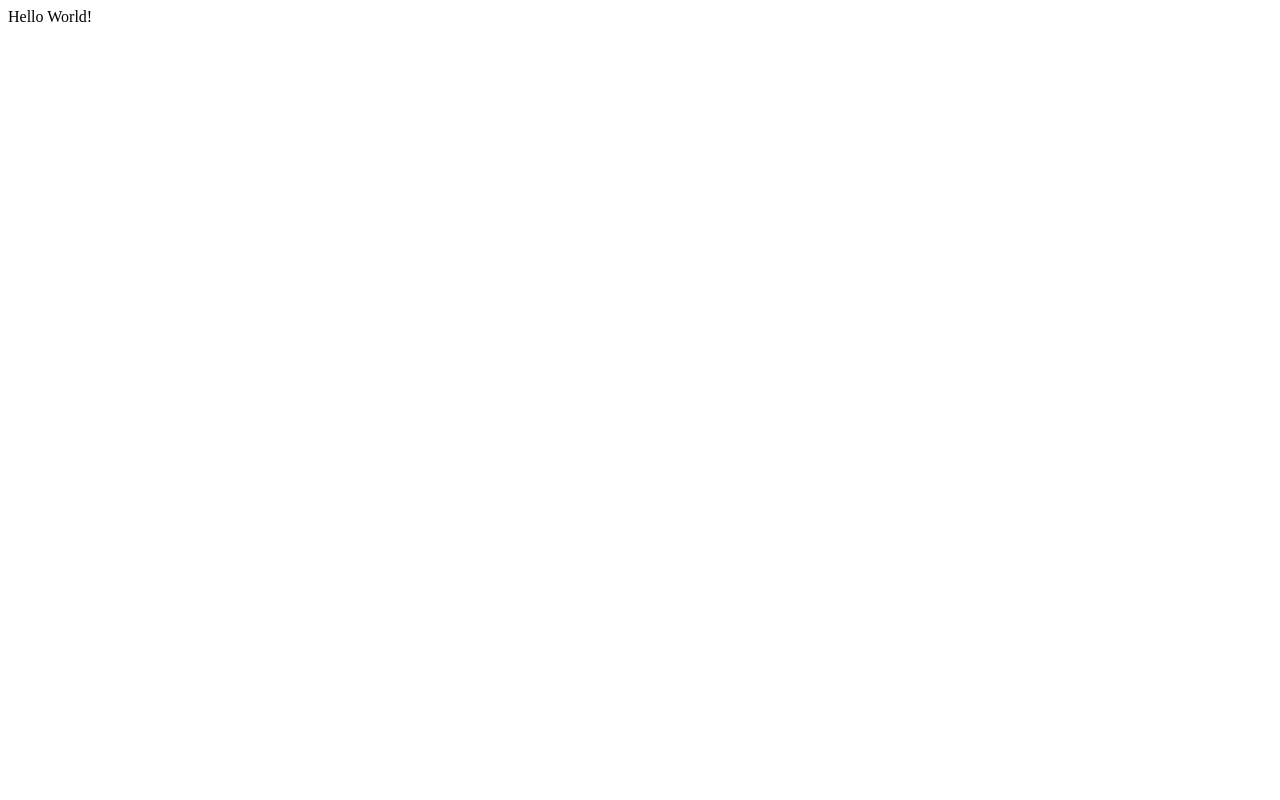
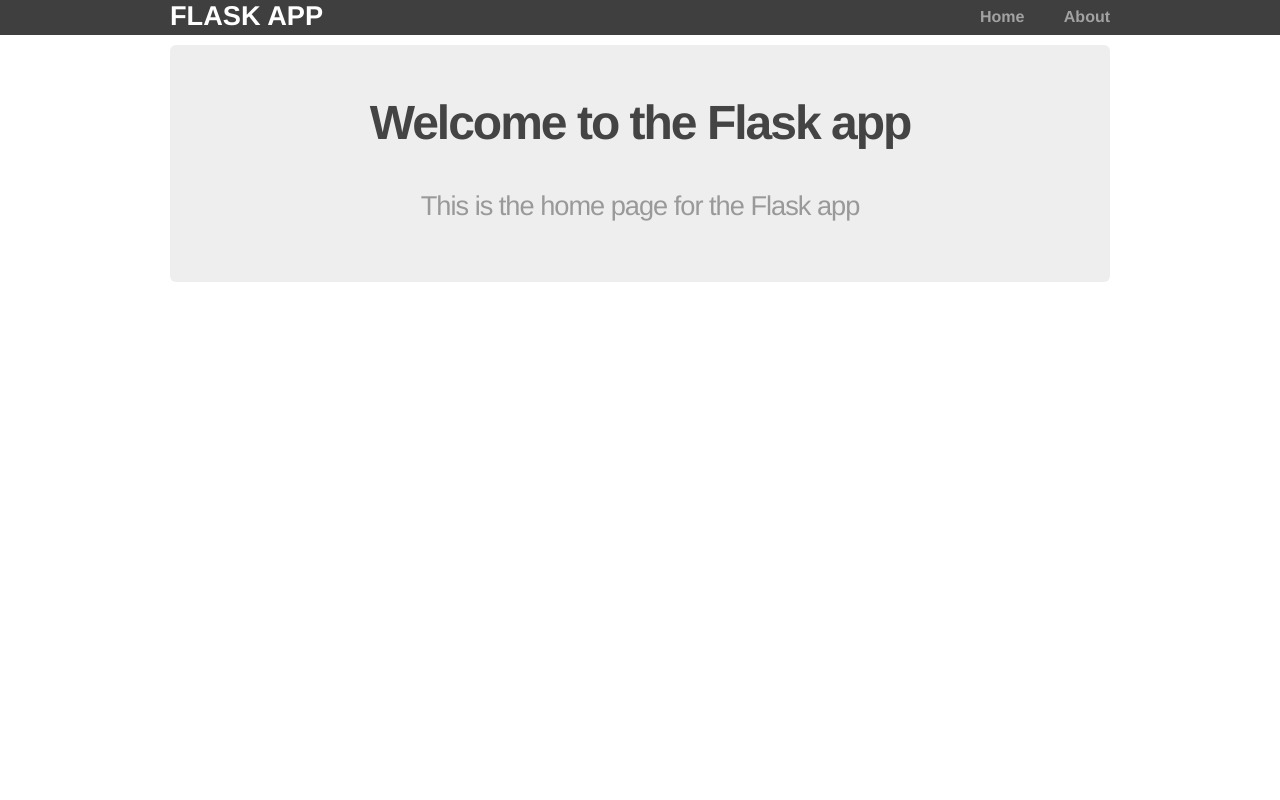
Before and after one commit to NohTaeHwan/flask-example, a Flask app: page / in a window 1280 px wide. Before the commit the page is almost empty. Run offline with Flask 2, Linux system fonts and the light colour scheme.

Commit message:
view 표시

```diff
--- a/app/routes.py
+++ b/app/routes.py
@@ -1,9 +1,14 @@
-from flask import Flask
+from flask import Flask, render_template
+
 app = Flask(__name__)
 
 @app.route('/')
-def hello_world():
-    return 'Hello World!'
+def home():
+  return render_template('home.html')
+
+@app.route('/about')
+def about():
+  return render_template('about.html')
 
 if __name__ == '__main__':
-    app.run()
+  app.run(debug=True)
--- /dev/null
+++ b/app/static/css/main.css
@@ -0,0 +1,83 @@
+body {
+    margin: 0;
+    padding: 0;
+    font-family: "Helvetica Neue", Helvetica, Arial, sans-serif;
+    color: #444;
+}
+
+  /*
+   * Create dark grey header with a white logo
+   */
+
+header {
+    background-color: #2B2B2B;
+    height: 35px;
+    width: 100%;
+    opacity: .9;
+    margin-bottom: 10px;
+}
+
+header h1.logo {
+    margin: 0;
+    font-size: 1.7em;
+    color: #fff;
+    text-transform: uppercase;
+    float: left;
+}
+
+header h1.logo:hover {
+    color: #fff;
+    text-decoration: none;
+}
+
+  /*
+   * Center the body content
+   */
+
+.container {
+    width: 940px;
+    margin: 0 auto;
+}
+
+div.jumbo {
+    padding: 10px 0 30px 0;
+    background-color: #eeeeee;
+    -webkit-border-radius: 6px;
+       -moz-border-radius: 6px;
+            border-radius: 6px;
+}
+
+h2 {
+    font-size: 3em;
+    margin-top: 40px;
+    text-align: center;
+    letter-spacing: -2px;
+}
+
+h3 {
+    font-size: 1.7em;
+    font-weight: 100;
+    margin-top: 30px;
+    text-align: center;
+    letter-spacing: -1px;
+    color: #999;
+}
+
+.menu {
+    float: right;
+    margin-top: 8px;
+
+}
+
+.menu li {
+    display: inline;
+}
+
+.menu li + li {
+    margin-left: 35px;
+}
+
+.menu li a {
+    color: #999;
+    text-decoration: none;
+}
--- /dev/null
+++ b/app/templates/about.html
@@ -0,0 +1,6 @@
+{% extends "layout.html" %}
+
+{% block content %}
+  <h2>About</h2>
+  <p>This is an About page for the Intro to Flask article. Don't I look good? Oh stop, you're making me blush.</p>
+{% endblock %}
--- a/app/templates/home.html
+++ b/app/templates/home.html
@@ -0,0 +1,7 @@
+{% extends "layout.html" %}
+{% block content %}
+  <div class="jumbo">
+    <h2>Welcome to the Flask app<h2>
+    <h3>This is the home page for the Flask app<h3>
+  </div>
+{% endblock %}
--- a/app/templates/layout.html
+++ b/app/templates/layout.html
@@ -2,13 +2,22 @@
 <html>
   <head>
     <title>Flask App</title>
+    <strong><link rel="stylesheet" href="{{ url_for('static', filename='css/main.css')}}?after"></strong>
   </head>
   <body>
 
     <header>
       <div class="container">
         <h1 class="logo">Flask App</h1>
+
+        <strong><nav>
+          <ul class="menu">
+            <li><a href="{{ url_for('home') }}">Home</a></li>
+            <li><a href="{{ url_for('about') }}">About</a></li>
+          </ul>
+        </nav></strong>
       </div>
+
     </header>
 
     <div class="container">
```
